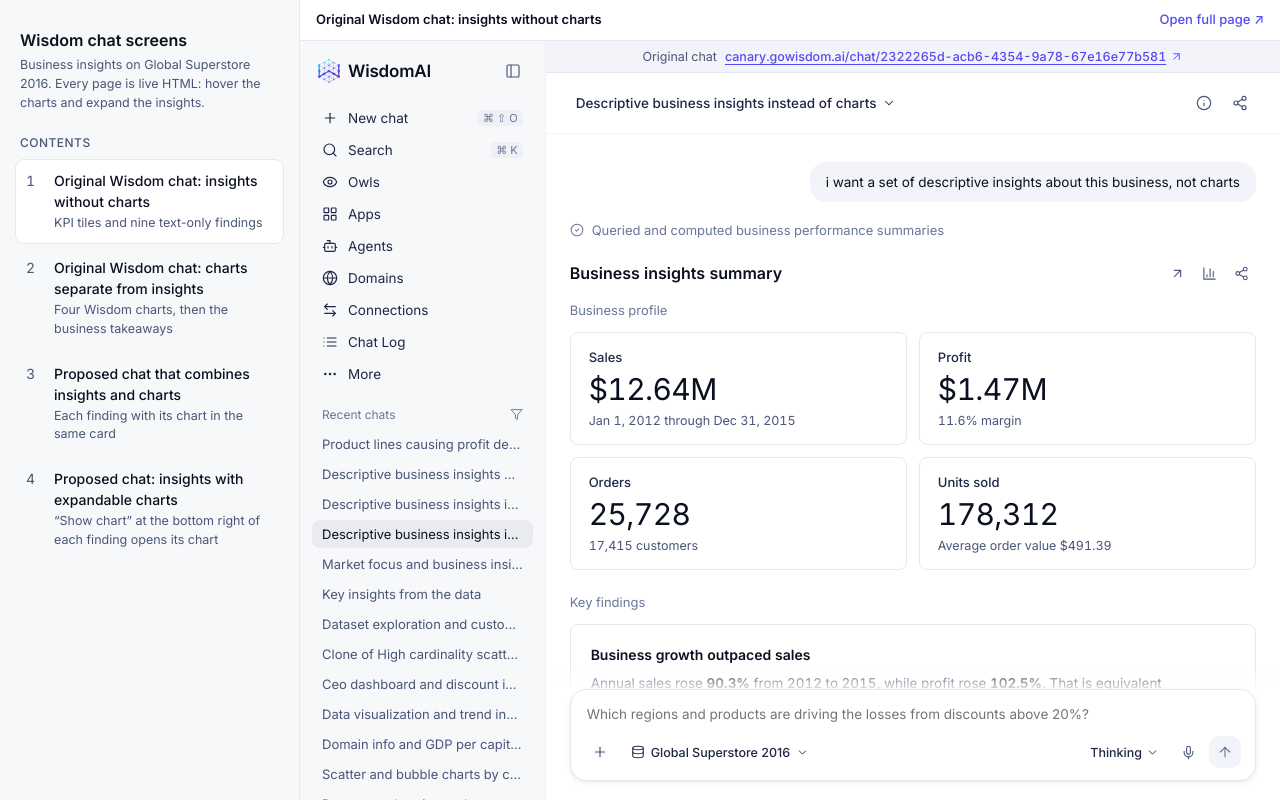
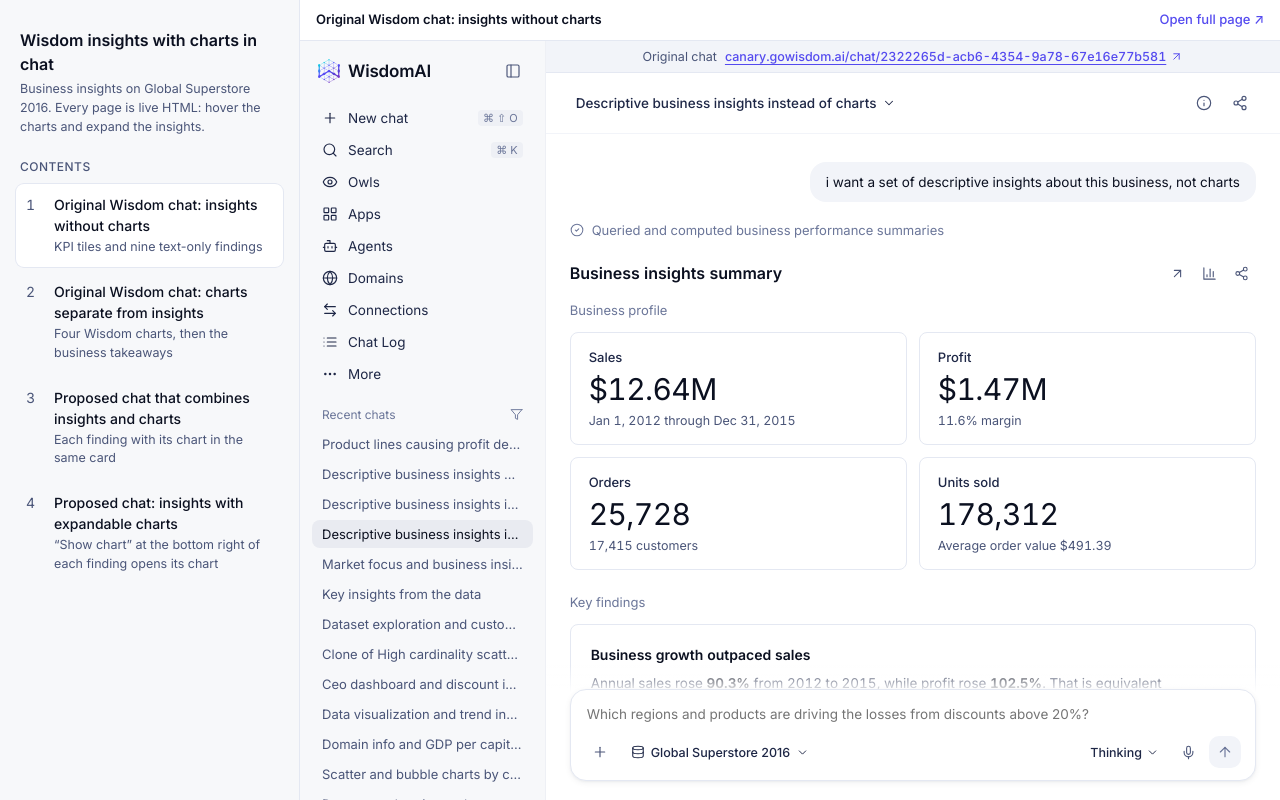
Before and after one commit to lisa-wisdom/wisdom-chat-screens, a plain HTML site: page index.html in a window 1280 px wide. Drawn offline with nearby package versions, Linux system fonts and the light colour scheme.

Commit message:
Retitle the site: Wisdom insights with charts in chat

```diff
--- a/index.html
+++ b/index.html
@@ -3,7 +3,7 @@
 <head>
 <meta charset="utf-8">
 <meta name="viewport" content="width=device-width, initial-scale=1">
-<title>Wisdom chat screens</title>
+<title>Wisdom insights with charts in chat</title>
 <link rel="preconnect" href="https://fonts.googleapis.com">
 <link href="https://fonts.googleapis.com/css2?family=Inter:wght@400;500;600&amp;display=swap" rel="stylesheet">
 <style>
@@ -40,7 +40,7 @@
 <body>
 <div class="wrap">
   <nav aria-label="Contents">
-    <h1>Wisdom chat screens</h1>
+    <h1>Wisdom insights with charts in chat</h1>
     <p>Business insights on Global Superstore 2016. Every page is live HTML: hover the charts and expand the insights.</p>
     <h2>Contents</h2>
     <ol>
```
